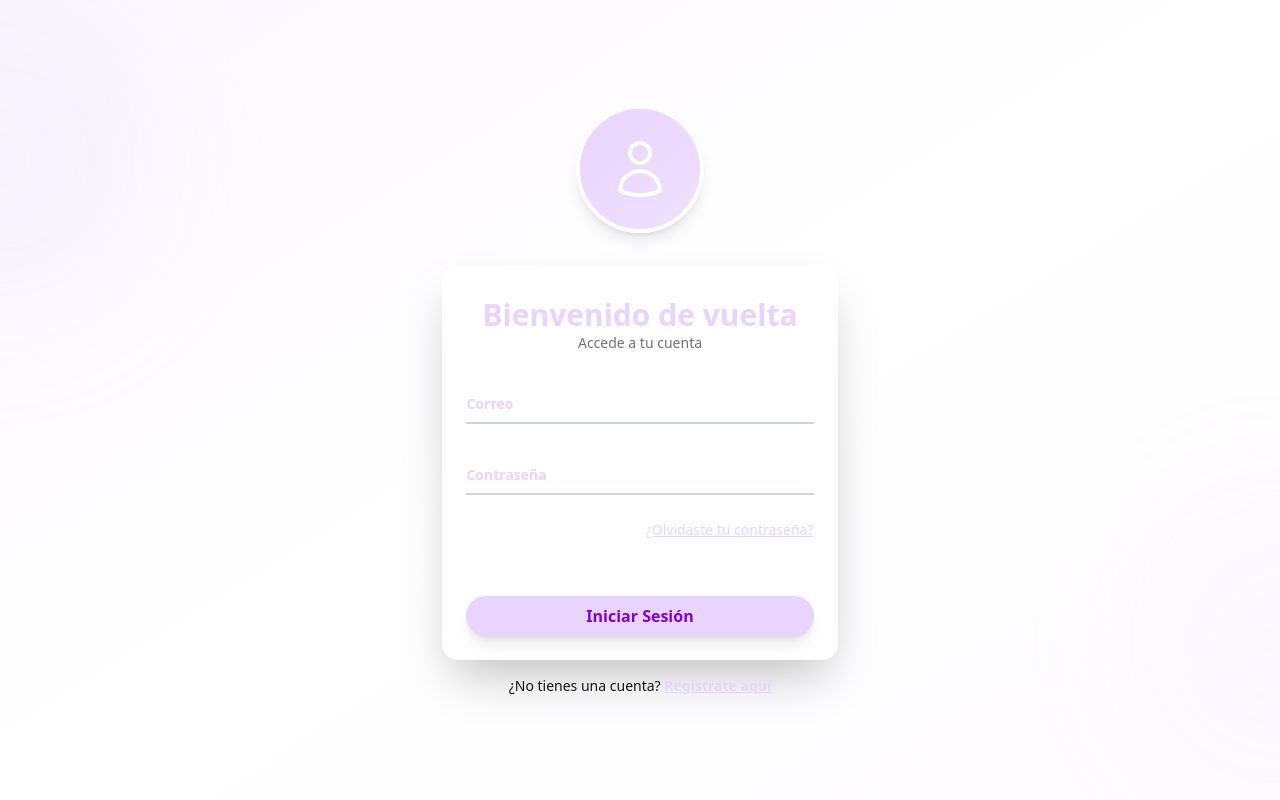
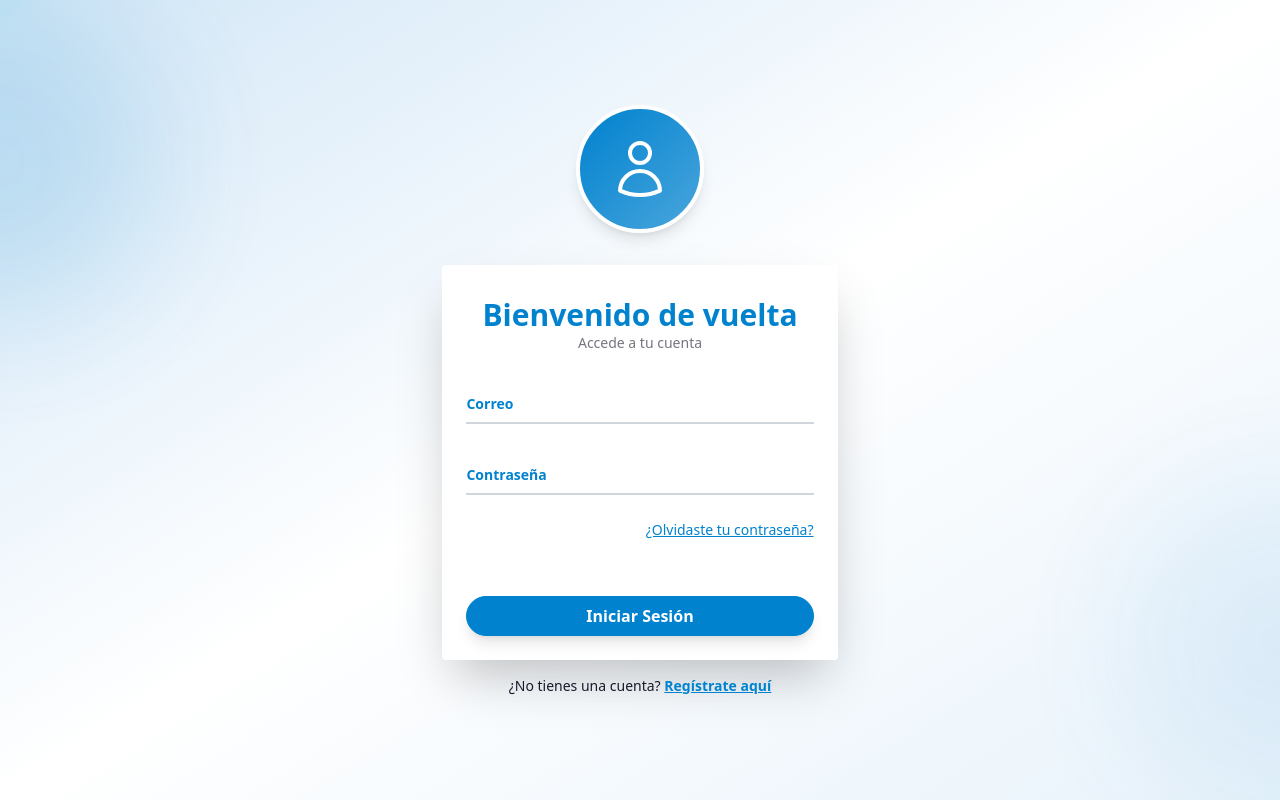
Before and after one commit to jcromeros1987/siia-front, a React (Vite) app: page /login in a window 1280 px wide. Built offline with nearby package versions, Linux system fonts and the light colour scheme.

Commit message:
feat: update daisyui themes to corporate for improved styling consistency

```diff
--- a/src/index.css
+++ b/src/index.css
@@ -1,5 +1,5 @@
 @import "tailwindcss";
 @plugin "daisyui";
 @plugin "daisyui" {
-  themes: pastel --default, dark --prefersdark;
+  themes: corporate --default, dark --prefersdark;
 }
```
